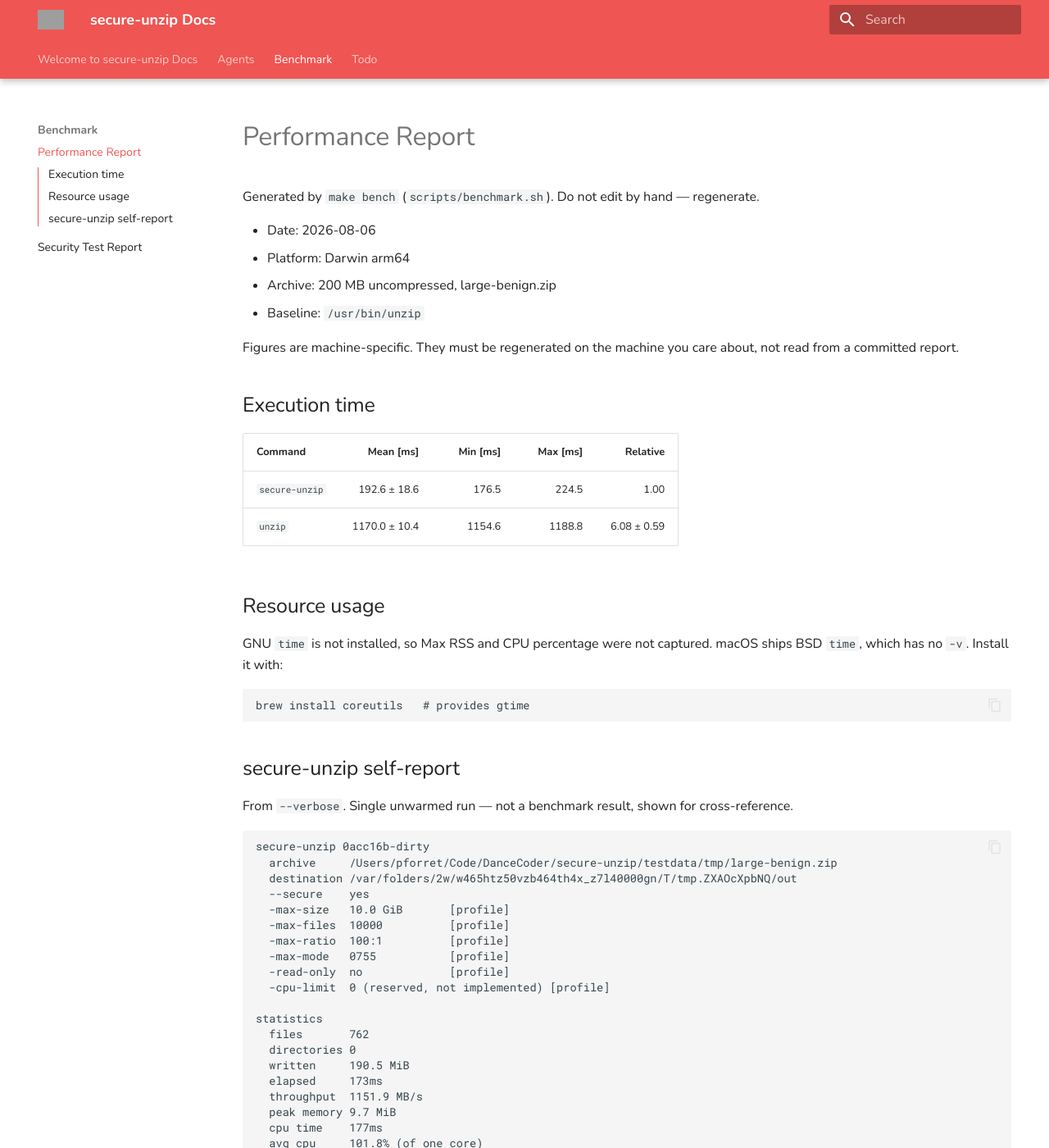
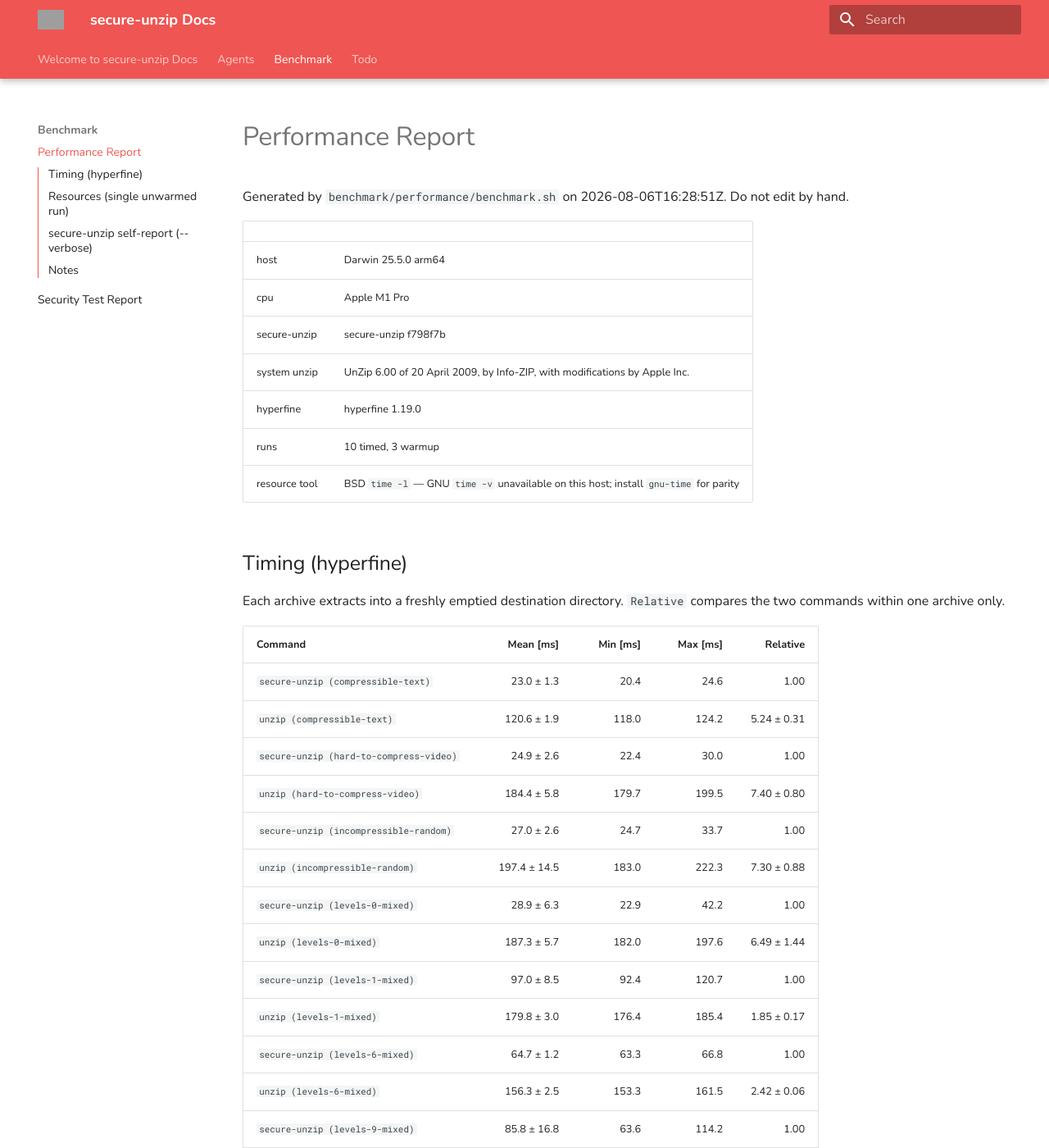
Before and after one commit to dancecodercom/secure-unzip, an MkDocs documentation site: the page built from docs/benchmark/performance_report.md, in a window 1280 px wide and 1400 px high. Shown: the whole window at 82% size. Built offline with MkDocs 1.6.1 and Material for MkDocs 9.7.7, drawn with Linux system fonts in a browser that asks for light colours; some of the changed text lies outside the part shown; grey boxes are pictures that could not be loaded.

Commit message:
ADD: VERSION.md, MOD: README.md module-layout.md log.md performance-benchmarking.md performance_report.md

````diff
--- a/docs/agents/testing/performance-benchmarking.md
+++ b/docs/agents/testing/performance-benchmarking.md
@@ -2,13 +2,14 @@
 type: Testing Guide
 title: Performance Benchmarking
 description: The external benchmark harness, the exact tools and flags, and the report it writes.
-tags: [testing, benchmark, hyperfine, planned]
+tags: [testing, benchmark, hyperfine, implemented]
 timestamp: 2026-08-06T00:00:00Z
 ---
 
 # Performance Benchmarking
 
-**Status: implemented** (2026-08-06). Harness in `scripts/benchmark.sh`, run via `make bench`.
+**Status: implemented** (2026-08-06). Harness in `benchmark/performance/benchmark.sh`, run via
+`make bench`; corpus from `benchmark/performance/generate_examples.py` (`make fixtures`).
 Source: `CLAUDE.md` §4.
 
 An **external** script (Bash or PHP), not a Go benchmark — see
@@ -16,24 +17,46 @@
 
 ## Tools and invocations
 
-| Tool            | Invocation                                     | Captures                                                   |
-|-----------------|------------------------------------------------|------------------------------------------------------------|
-| `hyperfine`     | `hyperfine --warmup 3 --export-markdown <out>` | execution duration, mean, standard deviation, speed ratios |
-| `/usr/bin/time` | `/usr/bin/time -v`                             | Peak Resident Set Size (Max RSS), CPU usage percentage     |
+| Tool            | Invocation                                             | Captures                                                   |
+|-----------------|--------------------------------------------------------|------------------------------------------------------------|
+| `hyperfine`     | `--warmup 3 --runs 10 --time-unit millisecond`         | execution duration, mean, standard deviation, speed ratios |
+| GNU `time`      | `gtime -v` (or `/usr/bin/time -v` where GNU is native) | Peak Resident Set Size (Max RSS), CPU usage percentage     |
 
 Both are run side-by-side against standard `unzip` on the same archives.
 
+`--time-unit millisecond` is not optional: without it hyperfine switches to seconds for the
+slower archives, and the merged table silently mixes units.
+
+## Corpus
+
+Every archive in `benchmark/performance/examples/` is benchmarked, not one representative file —
+the extractors' relative standing swings from ~1.5x to ~7.8x depending on whether the work is
+inflate-bound, write-bound or syscall-bound. See `benchmark/performance/README.md`. The `.zip`
+files are gitignored; the script regenerates them if the directory is empty.
+
+secure-unzip is measured with its hardening **on** — `--secure=no` would answer the wrong
+question. The one exception is `-max-ratio`, disabled because the benign `compressible-text`
+fixture is legitimately ~290:1 and would otherwise abort. Every other default (path validation,
+max-size, max-files, mode masking) stands.
+
 ## Platform caveat
 
-`/usr/bin/time -v` is GNU time. **macOS ships BSD time, which has no `-v`** — the repo's primary
-working platform is darwin, so the script must detect `gtime` (Homebrew `coreutils`) or fall back
-to another profiling path. `CLAUDE.md` §4 allows "or process profiling" for exactly this reason.
-Neither tool is currently verified as installed here.
+`time -v` is GNU time; **macOS ships BSD time, which has no `-v`**, and darwin is the primary
+working platform. Install it with `brew install gnu-time` — note that is *not* `coreutils`,
+which ships `gdate` and `gtimeout` but no `time(1)`. Verified present on the reference machine
+as `/opt/homebrew/bin/gtime`.
+
+When GNU time is absent the script falls back to BSD `time -l`, which reports Max RSS in bytes
+and no CPU percentage — the percentage is derived as `(user + sys) / real`. `CLAUDE.md` §4 allows
+"or process profiling" for exactly this reason. The report records which tool produced its
+numbers, since the two are not interchangeable across machines.
 
 ## Output
 
-Report path: `docs/benchmark/performance_report.md` (generated; does not exist yet). It combines
-the exported hyperfine markdown table with the resource metrics into one structured summary.
+Report path: `docs/benchmark/performance_report.md` (generated). It combines the exported
+hyperfine markdown table with the resource metrics into one structured summary, plus the host,
+CPU, and both extractor versions — the figures are machine-specific and must be regenerated on
+the machine you care about rather than read from a committed report.
 
 Distinct from the tool's own `--verbose` statistics ([Verbose Output](../cli/verbose-output.md)):
 those are single-run, self-reported, and unwarmed. Never quote them as benchmark results.
--- a/docs/benchmark/performance_report.md
+++ b/docs/benchmark/performance_report.md
@@ -1,54 +1,94 @@
 # Performance Report
 
-Generated by `make bench` (`scripts/benchmark.sh`). Do not edit by hand — regenerate.
+Generated by `benchmark/performance/benchmark.sh` on 2026-08-06T16:28:51Z. Do not edit by hand.
 
-* Date: 2026-08-06
-* Platform: Darwin arm64
-* Archive: 200 MB uncompressed, large-benign.zip
-* Baseline: `/usr/bin/unzip`
+| | |
+| --- | --- |
+| host | Darwin 25.5.0 arm64 |
+| cpu | Apple M1 Pro |
+| secure-unzip | secure-unzip f798f7b |
+| system unzip | UnZip 6.00 of 20 April 2009, by Info-ZIP, with modifications by Apple Inc. |
+| hyperfine | hyperfine 1.19.0 |
+| runs | 10 timed, 3 warmup |
+| resource tool | BSD `time -l` — GNU `time -v` unavailable on this host; install `gnu-time` for parity |
 
-Figures are machine-specific. They must be regenerated on the machine you
-care about, not read from a committed report.
+## Timing (hyperfine)
 
-## Execution time
+Each archive extracts into a freshly emptied destination directory.
+`Relative` compares the two commands within one archive only.
 
 | Command | Mean [ms] | Min [ms] | Max [ms] | Relative |
-|:---|---:|---:|---:|---:|
-| `secure-unzip` | 192.6 ± 18.6 | 176.5 | 224.5 | 1.00 |
-| `unzip` | 1170.0 ± 10.4 | 1154.6 | 1188.8 | 6.08 ± 0.59 |
+| :--- | ---: | ---: | ---: | ---: |
+| `secure-unzip (compressible-text)` | 23.0 ± 1.3 | 20.4 | 24.6 | 1.00 |
+| `unzip (compressible-text)` | 120.6 ± 1.9 | 118.0 | 124.2 | 5.24 ± 0.31 |
+| `secure-unzip (hard-to-compress-video)` | 24.9 ± 2.6 | 22.4 | 30.0 | 1.00 |
+| `unzip (hard-to-compress-video)` | 184.4 ± 5.8 | 179.7 | 199.5 | 7.40 ± 0.80 |
+| `secure-unzip (incompressible-random)` | 27.0 ± 2.6 | 24.7 | 33.7 | 1.00 |
+| `unzip (incompressible-random)` | 197.4 ± 14.5 | 183.0 | 222.3 | 7.30 ± 0.88 |
+| `secure-unzip (levels-0-mixed)` | 28.9 ± 6.3 | 22.9 | 42.2 | 1.00 |
+| `unzip (levels-0-mixed)` | 187.3 ± 5.7 | 182.0 | 197.6 | 6.49 ± 1.44 |
+| `secure-unzip (levels-1-mixed)` | 97.0 ± 8.5 | 92.4 | 120.7 | 1.00 |
+| `unzip (levels-1-mixed)` | 179.8 ± 3.0 | 176.4 | 185.4 | 1.85 ± 0.17 |
+| `secure-unzip (levels-6-mixed)` | 64.7 ± 1.2 | 63.3 | 66.8 | 1.00 |
+| `unzip (levels-6-mixed)` | 156.3 ± 2.5 | 153.3 | 161.5 | 2.42 ± 0.06 |
+| `secure-unzip (levels-9-mixed)` | 85.8 ± 16.8 | 63.6 | 114.2 | 1.00 |
+| `unzip (levels-9-mixed)` | 164.5 ± 14.5 | 153.7 | 197.3 | 1.92 ± 0.41 |
+| `secure-unzip (many-small-files)` | 858.2 ± 92.8 | 712.8 | 1068.4 | 1.00 |
+| `unzip (many-small-files)` | 1445.4 ± 414.5 | 1008.1 | 2175.3 | 1.68 ± 0.52 |
+| `secure-unzip (moderate-prose)` | 157.2 ± 53.7 | 106.9 | 266.6 | 1.00 |
+| `unzip (moderate-prose)` | 221.8 ± 74.6 | 169.5 | 401.9 | 1.41 ± 0.68 |
 
-## Resource usage
+## Resources (single unwarmed run)
 
-GNU `time` is not installed, so Max RSS and CPU percentage were not captured.
-macOS ships BSD `time`, which has no `-v`. Install it with:
+Peak RSS in KiB, CPU as percent of one core.
+
+| Archive | Files | secure-unzip RSS | secure-unzip CPU% | unzip RSS | unzip CPU% |
+| :--- | ---: | ---: | ---: | ---: | ---: |
+| `compressible-text` | 8 | 4512 | 66 | 2656 | 91 |
+| `hard-to-compress-video` | 6 | 4400 | 66 | 2656 | 94 |
+| `incompressible-random` | 8 | 4480 | 33 | 2640 | 94 |
+| `levels-0-mixed` | 4 | 4480 | 33 | 2608 | 94 |
+| `levels-1-mixed` | 4 | 4528 | 88 | 2800 | 85 |
+| `levels-6-mixed` | 4 | 4640 | 85 | 2688 | 93 |
+| `levels-9-mixed` | 4 | 4592 | 71 | 2752 | 100 |
+| `many-small-files` | 5000 | 10480 | 107 | 2928 | 93 |
+| `moderate-prose` | 8 | 4688 | 100 | 2736 | 94 |
+
+## secure-unzip self-report (`--verbose`)
+
+From a single unwarmed run on `incompressible-random`, the largest archive in the corpus.
+Shown as a cross-check on the tables above, **not** as a benchmark result:
+if these counts and throughput disagree wildly with hyperfine, one of the two is wrong.
 
 ```
-brew install coreutils   # provides gtime
-```
-
-## secure-unzip self-report
-
-From `--verbose`. Single unwarmed run — not a benchmark result, shown for cross-reference.
-
-```
-secure-unzip 0acc16b-dirty
-  archive     /Users/pforret/Code/DanceCoder/secure-unzip/testdata/tmp/large-benign.zip
-  destination /var/folders/2w/w465htz50vzb464th4x_z7l40000gn/T/tmp.ZXAOcXpbNQ/out
+secure-unzip f798f7b
+  archive     /Users/pforret/Code/DanceCoder/secure-unzip/benchmark/performance/examples/incompressible-random.zip
+  destination /var/folders/2w/w465htz50vzb464th4x_z7l40000gn/T/tmp.qe9ltG5KTQ/out
   --secure    yes
   -max-size   10.0 GiB       [profile]
   -max-files  10000          [profile]
-  -max-ratio  100:1          [profile]
+  -max-ratio  unlimited      [explicit]
   -max-mode   0755           [profile]
   -read-only  no             [profile]
   -cpu-limit  0 (reserved, not implemented) [profile]
 
 statistics
-  files       762
+  files       8
   directories 0
-  written     190.5 MiB
-  elapsed     173ms
-  throughput  1151.9 MB/s
-  peak memory 9.7 MiB
-  cpu time    177ms
-  avg cpu     101.8% (of one core)
+  written     32.0 MiB
+  elapsed     24ms
+  throughput  1405.1 MB/s
+  peak memory 4.4 MiB
+  cpu time    23ms
+  avg cpu     98.0% (of one core)
 ```
+
+## Notes
+
+- These are the authoritative numbers. The tool's own `--verbose` statistics are
+  single-run, self-reported and unwarmed — never quote them as benchmark results.
+- Regenerate fixtures with `python3 benchmark/performance/generate_examples.py`
+  (`SCALE=n` for larger corpora); archive sizes and ratios are listed in
+  `benchmark/performance/examples/README.md`.
+- Extract to a local SSD. A network mount or RAM disk measures the filesystem,
+  not the extractor.
````
Also changed, not shown: README.md (+1 -0 lines), VERSION.md (added, +1 -0 lines), docs/agents/architecture/module-layout.md (+4 -4 lines), docs/agents/log.md (+4 -0 lines).
